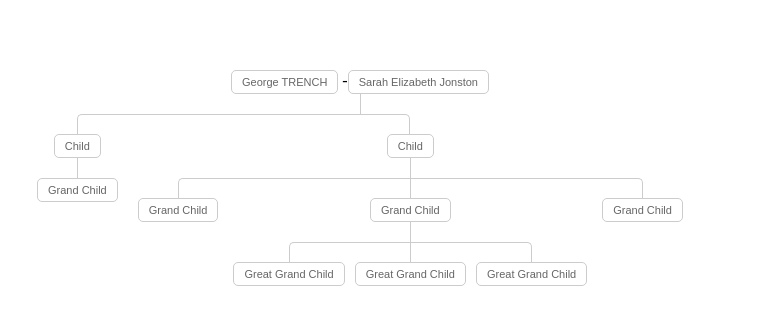
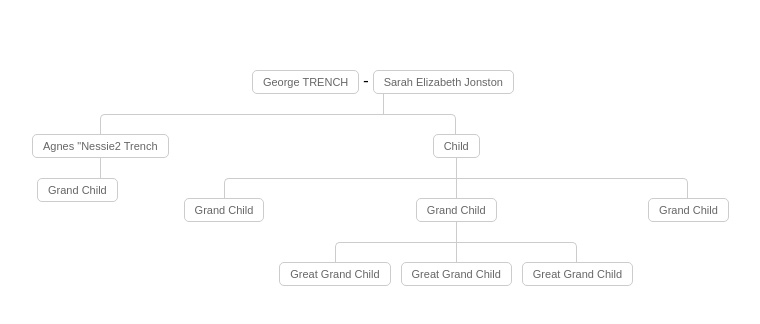
Before and after one commit to projecttrench1897/projecttrench1897, a website: page index.html in a window 1280 px wide. Shown: the whole page, without its empty margins (168-928 px from the left). Drawn offline with Linux system fonts and the light colour scheme.

Commit message:
child # 1

```diff
--- a/index.html
+++ b/index.html
@@ -11,10 +11,10 @@
     <div class="tree">
       <ul>
         <li>
-          <a href="#">George TRENCH</a> -<a href="#">Sarah Elizabeth Jonston</a>
+          <a href="#">George TRENCH</a> - <a href="#">Sarah Elizabeth Jonston</a>
           <ul>
             <li>
-              <a href="#">Child</a>
+              <a href="#">Agnes "Nessie2 Trench</a>
               <ul>
                 <li>
                   <a href="#">Grand Child</a>
```
